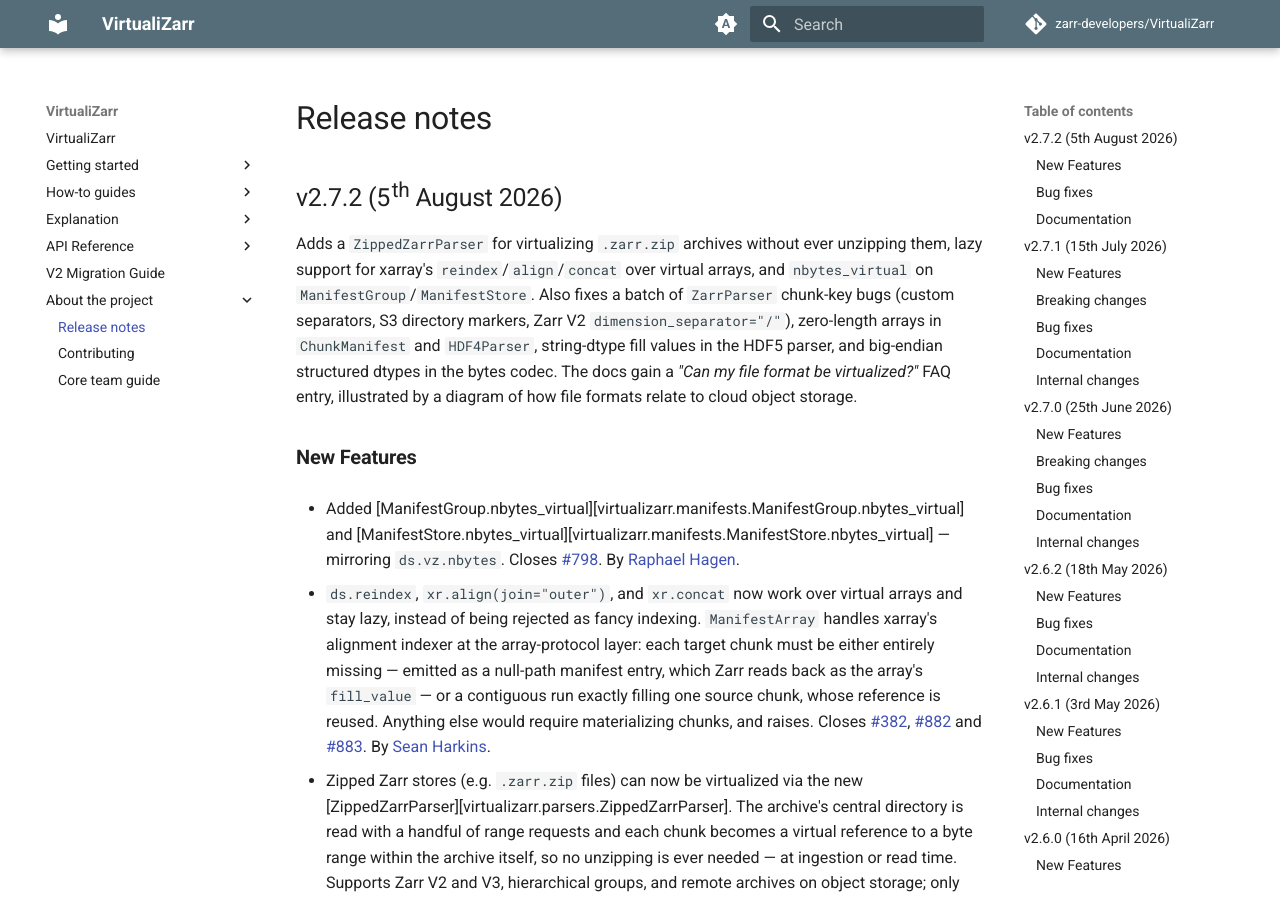
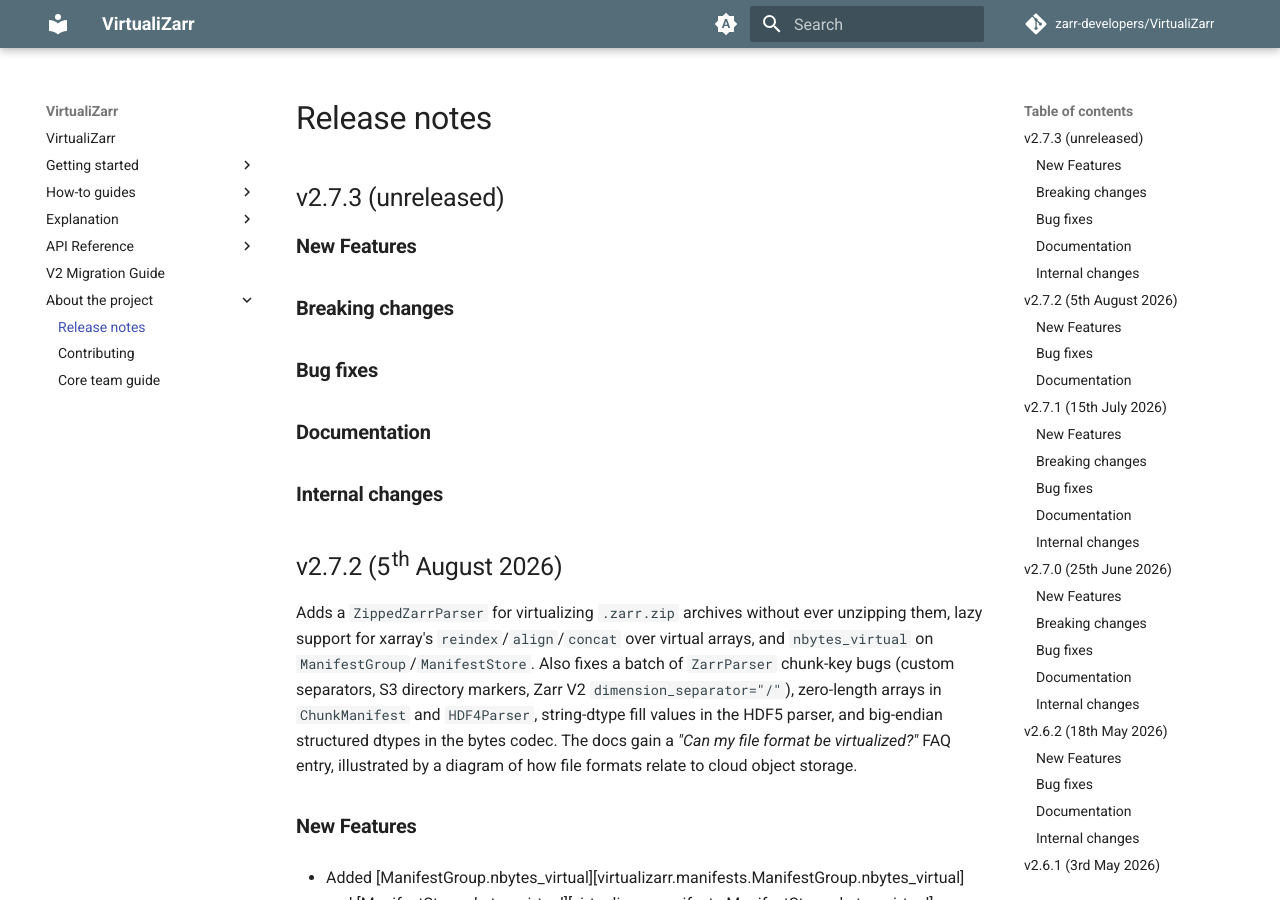
Before and after one commit to zarr-developers/VirtualiZarr, an MkDocs documentation site: the page built from docs/about/releases.md, in a window 1280 px wide and 900 px high. Built offline with MkDocs 1.6.1 and Material for MkDocs 9.7.7, drawn with Linux system fonts in a browser that asks for light colours; comment, search, counter and statistics services are not loaded; the version menu is left out.

Commit message:
Add empty release notes section for v2.7.3 (#1075)

```diff
--- a/docs/about/releases.md
+++ b/docs/about/releases.md
@@ -1,4 +1,17 @@
 # Release notes
+
+## v2.7.3 (unreleased)
+
+### New Features
+
+### Breaking changes
+
+### Bug fixes
+
+### Documentation
+
+### Internal changes
+
 
 ## v2.7.2 (5th August 2026)
 
```
